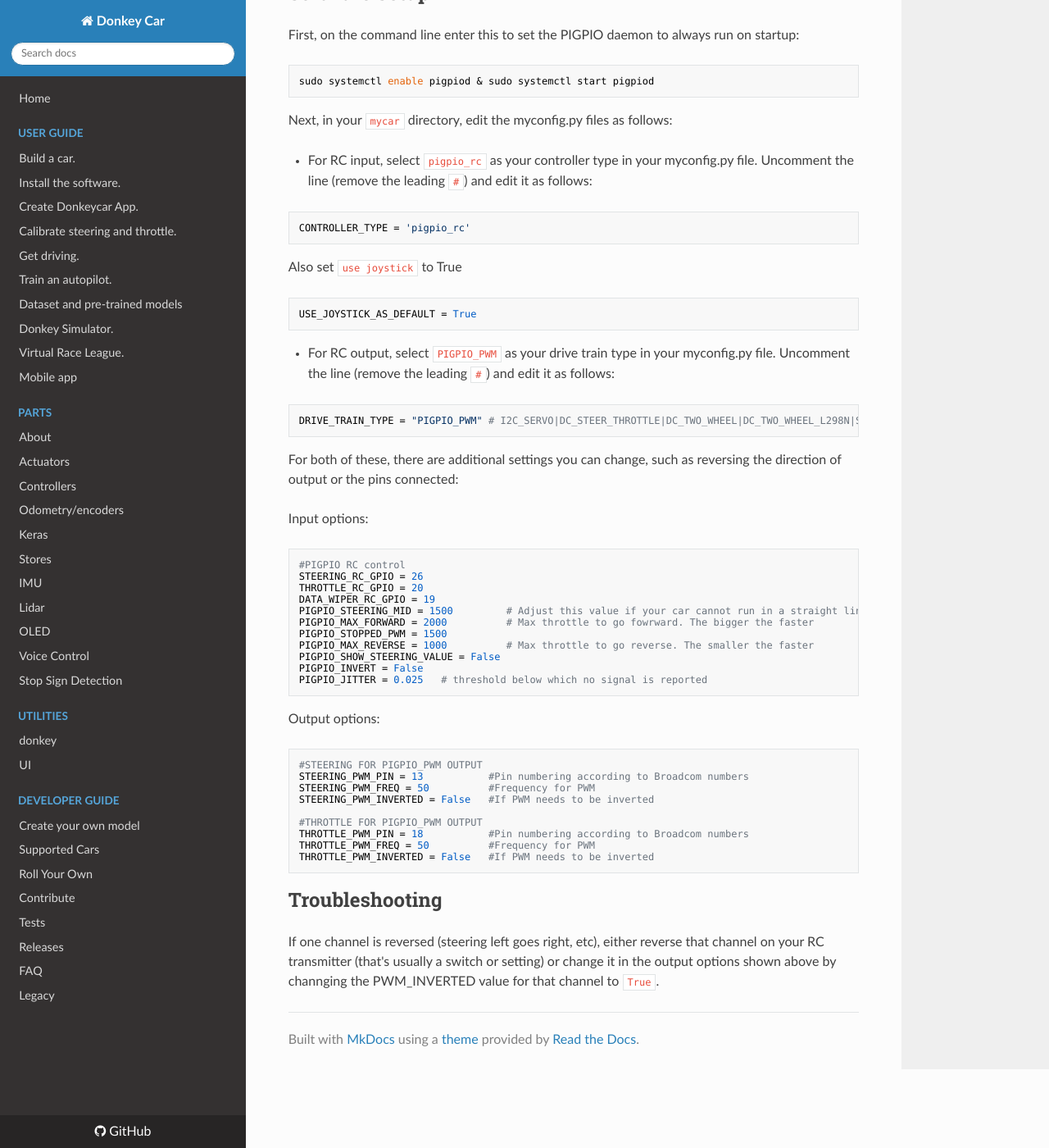
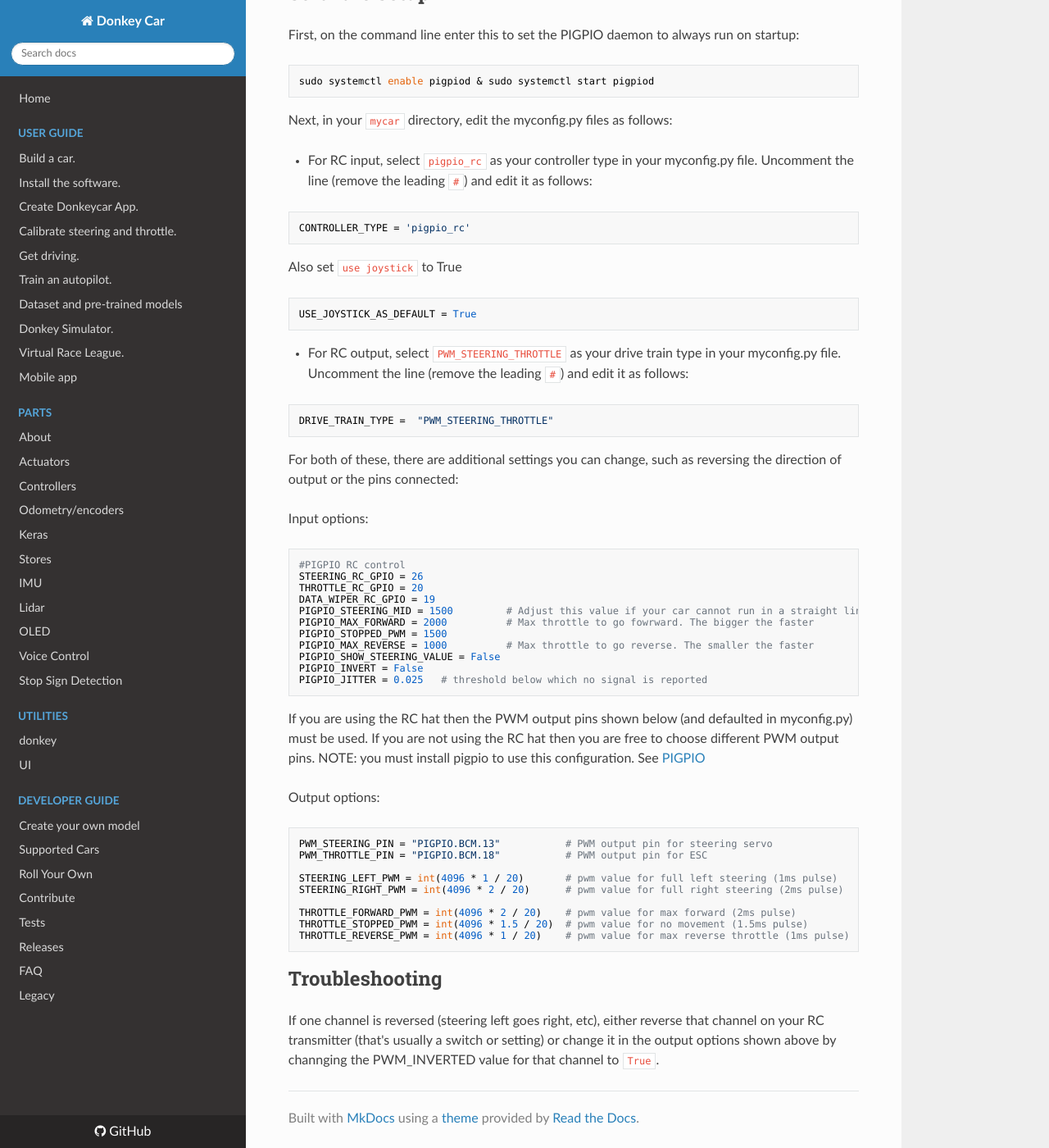
Before and after one commit to autorope/donkeydocs, an MkDocs documentation site: the page built from docs/parts/rc.md, in a window 1280 px wide and 1400 px high, scrolled down 1982 px. Shown: the whole window at 82% size. Built offline with MkDocs 1.6.1, drawn with Linux system fonts in a browser that asks for light colours; nearby versions of some CDN libraries; old or Windows-style settings are respelled for this version of MkDocs.

Commit message:
Update RC hat docs to use PWM_STEERING_THROTTLE drive train. This has been tested https://github.com/autorope/donkeycar/issues/945#issuecomment-999019364

````diff
--- a/docs/parts/rc.md
+++ b/docs/parts/rc.md
@@ -46,10 +46,10 @@ Also set `use joystick` to True
 USE_JOYSTICK_AS_DEFAULT = True
 ```
 
-* For RC output, select `PIGPIO_PWM` as your drive train type in your myconfig.py file. Uncomment the line (remove the leading `#`) and edit it as follows:
+* For RC output, select `PWM_STEERING_THROTTLE` as your drive train type in your myconfig.py file. Uncomment the line (remove the leading `#`) and edit it as follows:
 
 ```python
-DRIVE_TRAIN_TYPE = "PIGPIO_PWM" # I2C_SERVO|DC_STEER_THROTTLE|DC_TWO_WHEEL|DC_TWO_WHEEL_L298N|SERVO_HBRIDGE_PWM|PIGPIO_PWM|MM1|MOCK
+DRIVE_TRAIN_TYPE =  "PWM_STEERING_THROTTLE"
 ```
 
 For both of these, there are additional settings you can change, such as reversing the direction of output or the pins connected:
@@ -70,19 +70,24 @@ PIGPIO_INVERT = False
 PIGPIO_JITTER = 0.025   # threshold below which no signal is reported
 ```
 
+If you are using the RC hat then the PWM output pins shown below (and defaulted in myconfig.py) must be used.
+If you are not using the RC hat then you are free to choose different PWM output pins.
+NOTE: you must install pigpio to use this configuration.  See [PIGPIO](pins.md#PIGPIO)
+
 Output options:
 
 ```python
-#STEERING FOR PIGPIO_PWM OUTPUT
-STEERING_PWM_PIN = 13           #Pin numbering according to Broadcom numbers
-STEERING_PWM_FREQ = 50          #Frequency for PWM
-STEERING_PWM_INVERTED = False   #If PWM needs to be inverted
+PWM_STEERING_PIN = "PIGPIO.BCM.13"           # PWM output pin for steering servo
+PWM_THROTTLE_PIN = "PIGPIO.BCM.18"           # PWM output pin for ESC
 
-#THROTTLE FOR PIGPIO_PWM OUTPUT
-THROTTLE_PWM_PIN = 18           #Pin numbering according to Broadcom numbers
-THROTTLE_PWM_FREQ = 50          #Frequency for PWM
-THROTTLE_PWM_INVERTED = False   #If PWM needs to be inverted
+STEERING_LEFT_PWM = int(4096 * 1 / 20)       # pwm value for full left steering (1ms pulse)
+STEERING_RIGHT_PWM = int(4096 * 2 / 20)      # pwm value for full right steering (2ms pulse)
+
+THROTTLE_FORWARD_PWM = int(4096 * 2 / 20)    # pwm value for max forward (2ms pulse)
+THROTTLE_STOPPED_PWM = int(4096 * 1.5 / 20)  # pwm value for no movement (1.5ms pulse)
+THROTTLE_REVERSE_PWM = int(4096 * 1 / 20)    # pwm value for max reverse throttle (1ms pulse)
 ```
+
 ## Troubleshooting
 
 If one channel is reversed (steering left goes right, etc), either reverse that channel on your RC transmitter (that's usually a switch or setting) or change it in the output options shown above by channging the PWM_INVERTED value for that channel to `True`.
````
